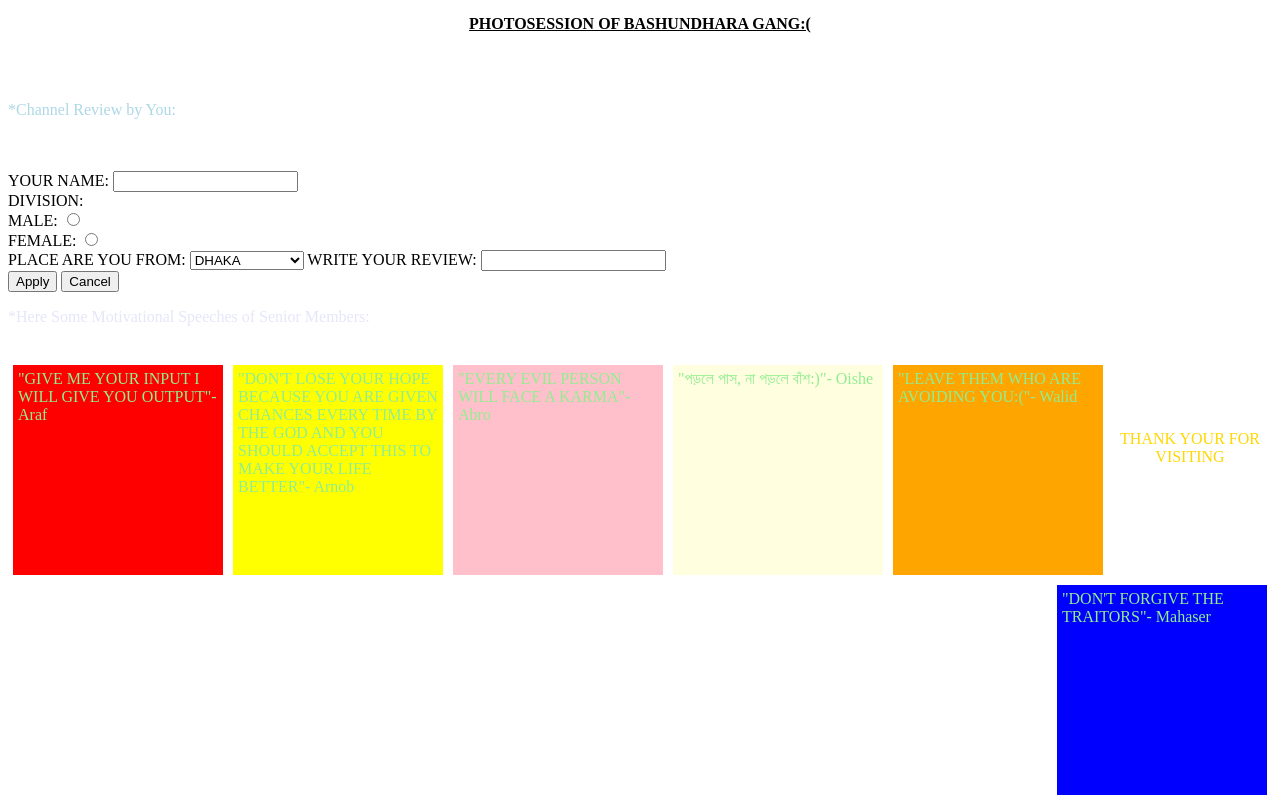
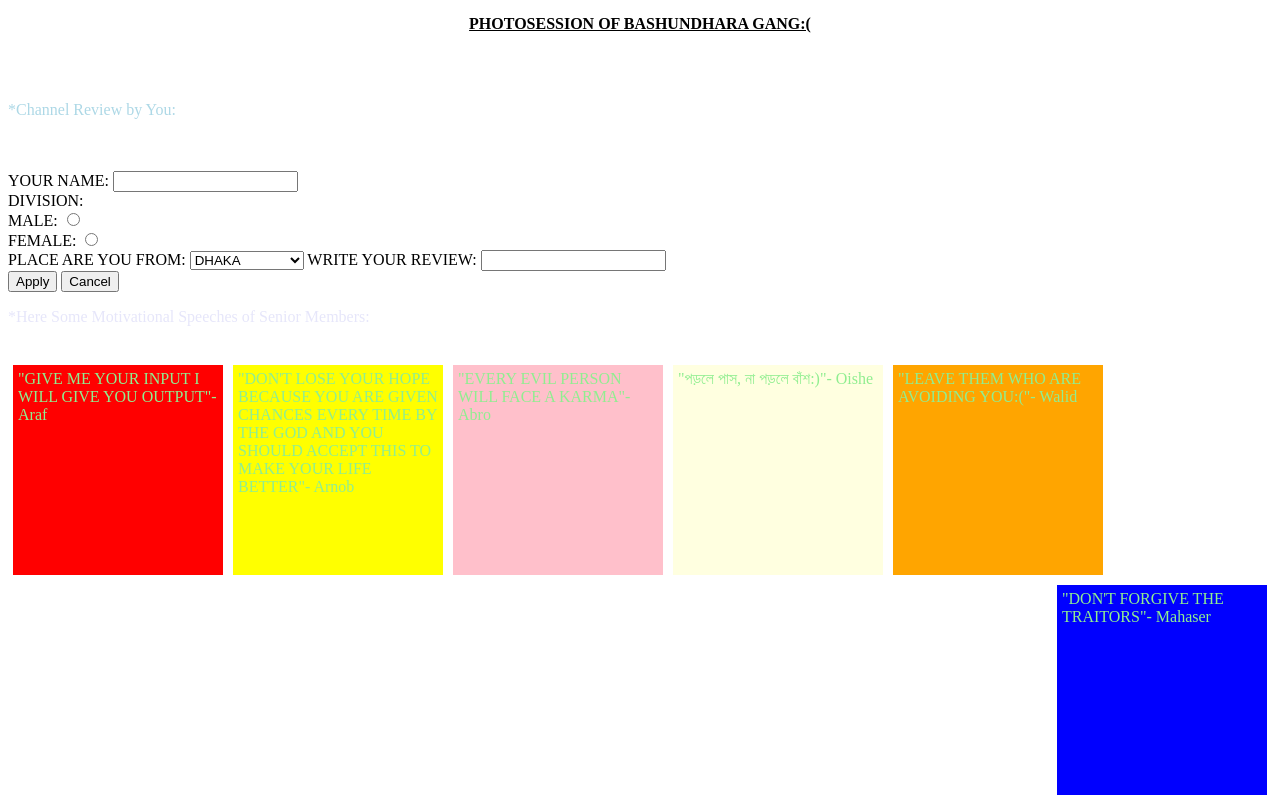
Before and after one commit to Arafamullo-jcsc/MSB-Habiganj.com, a plain HTML site: page index.html in a window 1280 px wide. Shown: the part 2207-3007 px from the top of the page. Drawn offline with Linux system fonts and the light colour scheme.

Commit message:
Restore index.html with original content

```diff
--- a/index.html
+++ b/index.html
@@ -203,6 +203,5 @@ WRITE YOUR REVIEW:
                                                 <br>
                                                 <br>
                                                 <br>
-<font color="gold"><p align="center">THANK YOUR FOR VISITING</p></font>
 </body>
 </html>
```
